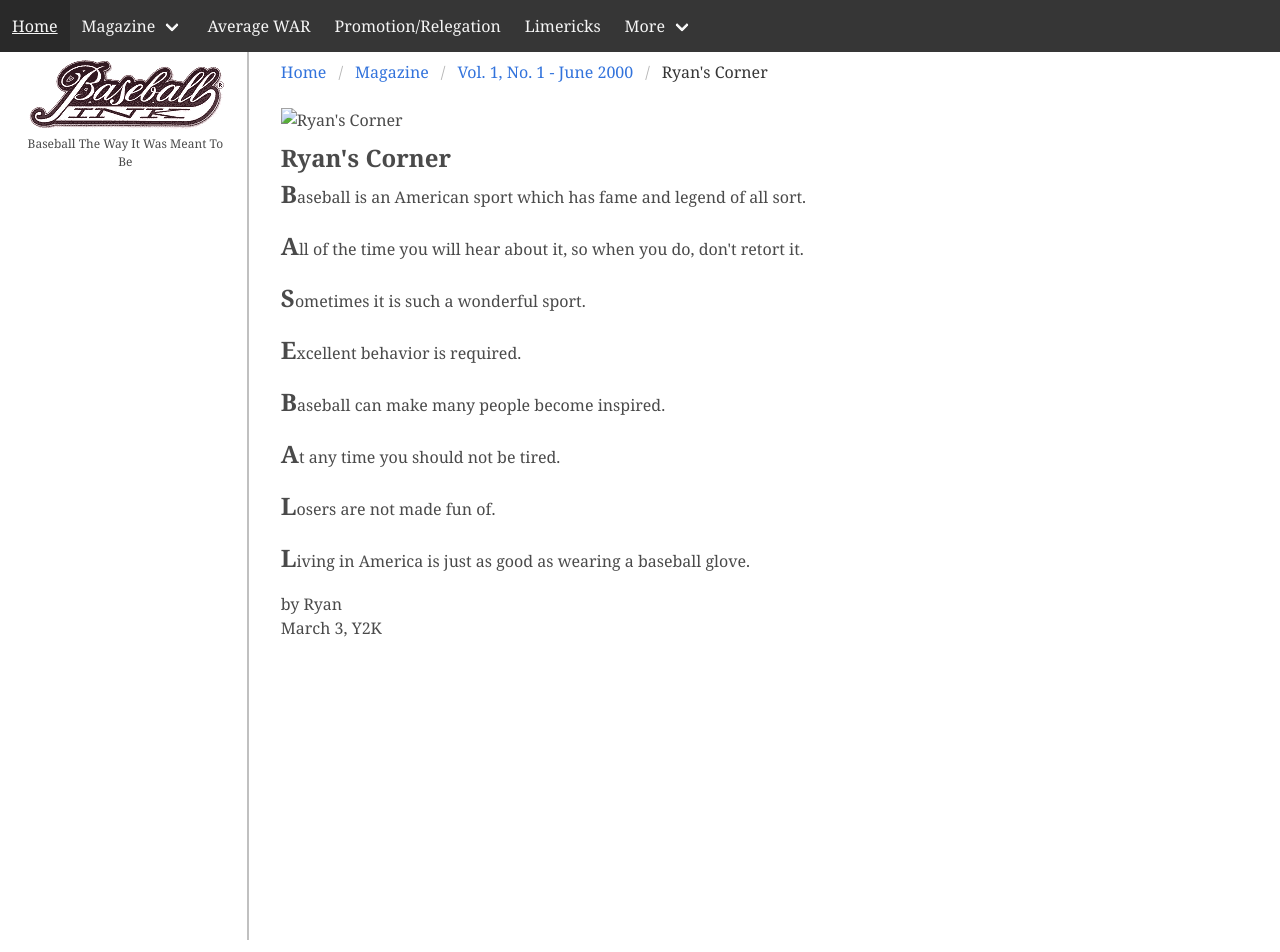
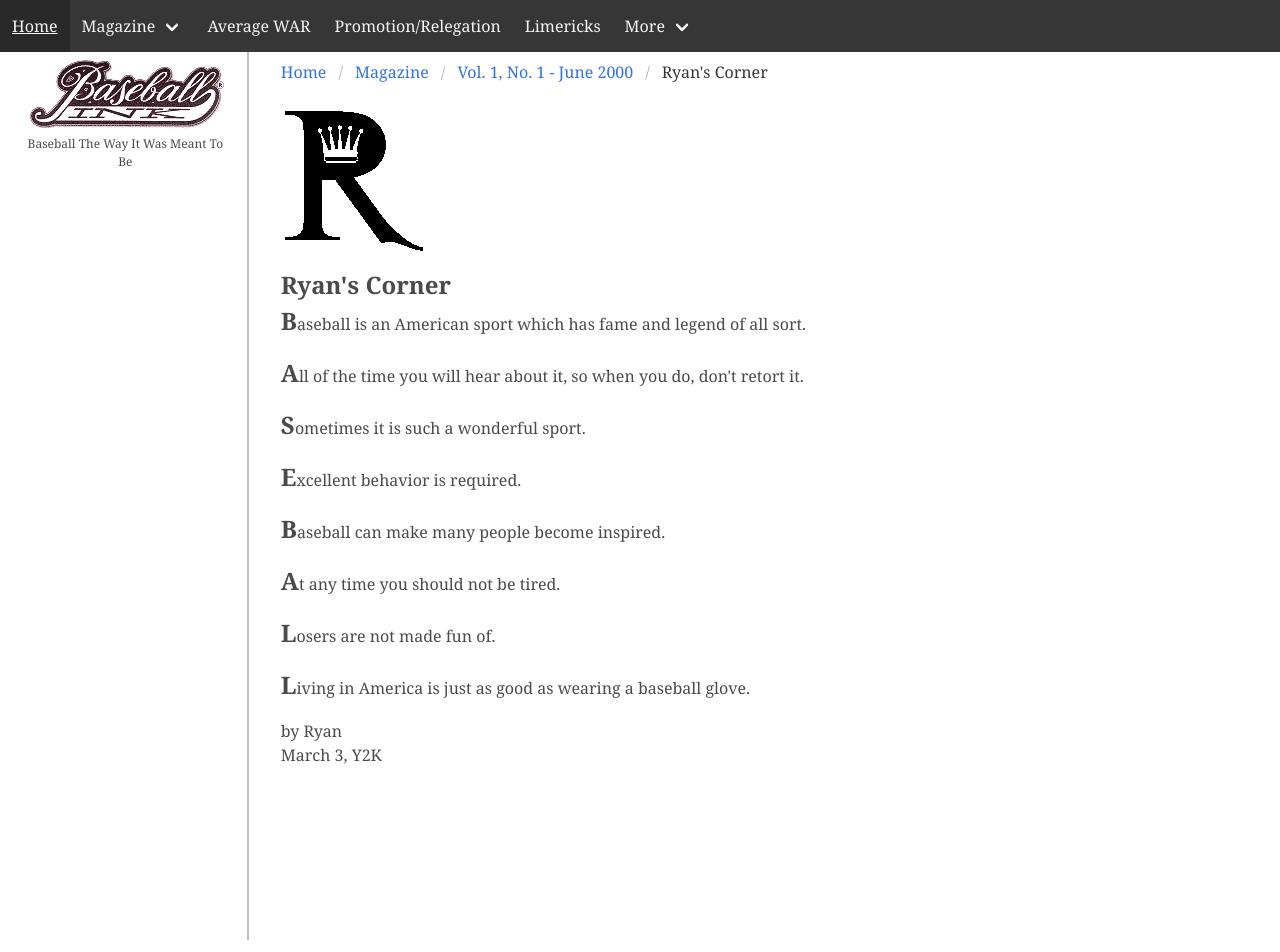
Before and after one commit to jaypalexa/baseballink, a Jekyll site: the page built from pages/magazine/vol_1_no_1/bi_vol_1_no_1_ryans_corner.md, in a window 1280 px wide. Built offline with Jekyll 4.4.1, drawn with Linux system fonts in a browser that asks for light colours.

Commit message:
Corrected location of image for Ryan's Corner

```diff
--- a/pages/magazine/vol_1_no_1/bi_vol_1_no_1_ryans_corner.md
+++ b/pages/magazine/vol_1_no_1/bi_vol_1_no_1_ryans_corner.md
@@ -12,7 +12,7 @@
 </nav>
 
 <section class="storycontent">
-  <img src="{{ site.url }}{{ site.baseurl }}/images/ryanlogo_xsm.gif" alt="Ryan's Corner" title="Ryan's Corner"/>
+  <img src="{{ site.url }}{{ site.baseurl }}/assets/images/ryanlogo_xsm.gif" alt="Ryan's Corner" title="Ryan's Corner"/>
 
   <h1>Ryan's Corner</h1>
 
```
